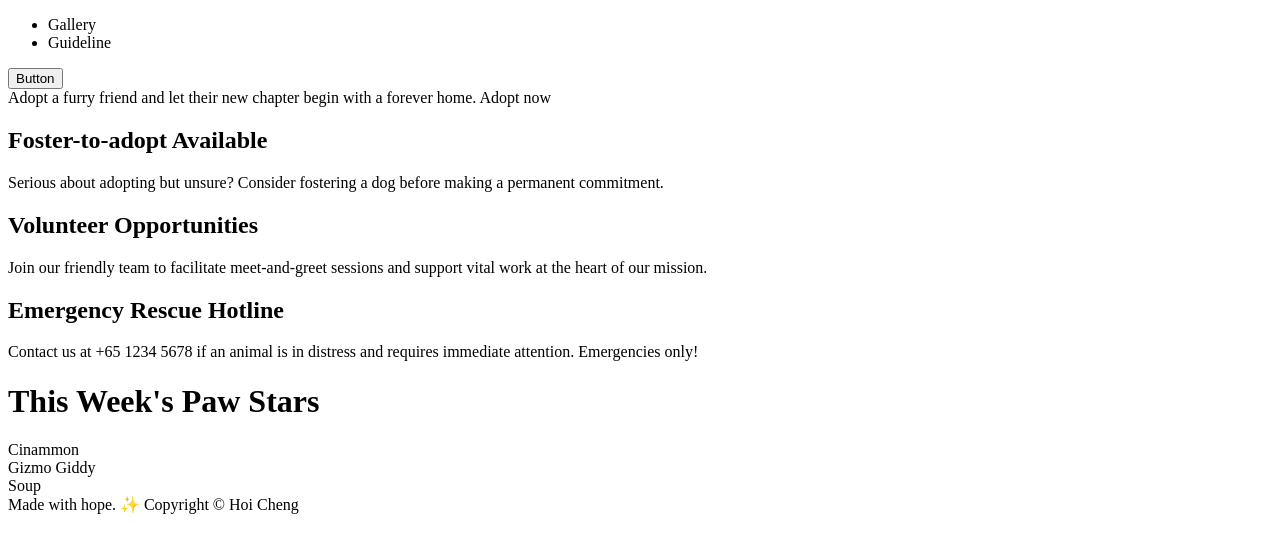
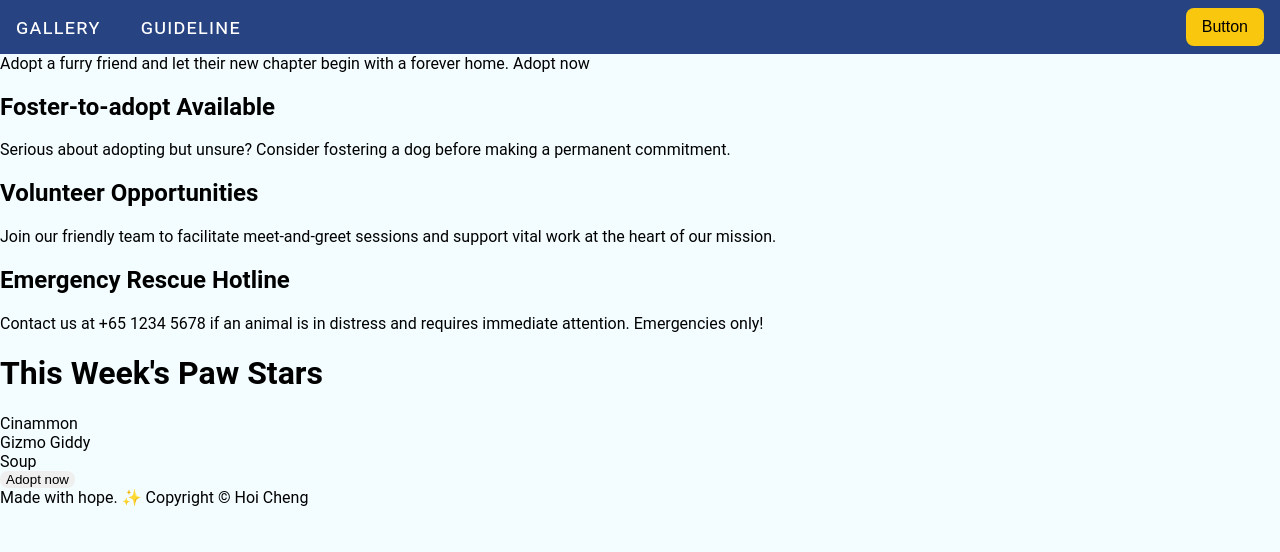
Before and after one commit to catbree/odin-landingpage, a plain HTML site: page index.html in a window 1280 px wide. Drawn offline with Linux system fonts and the light colour scheme.

Commit message:
added style.css and styled nav

```diff
--- a/index.html
+++ b/index.html
@@ -2,19 +2,20 @@
 <html lang="en">
     <head>
         <meta charset="UTF-8">
+        <link rel="stylesheet" href="style.css">
         <title>Paw Haven</title>
     </head>
 
     <body>
         <div class="nav">
             <div class="nav-left">
-                <ul>
+                <ul class="nav-link">
                     <li>Gallery</li>
                     <li>Guideline</li>
                 </ul>
             </div>
             <div class="nav-right">
-                <button>Button</button>
+                <button class="button-small-primary">Button</button>
             </div>
         </div>
         <div class="hero">
@@ -38,15 +39,18 @@
         </div>
         <div class="cta">
             <h1>This Week's Paw Stars</h1>
-            <div class="cta-card">
-                Cinammon
+            <div class="pawstar-list">
+                <div class="pawstar-card">
+                    Cinammon
+                </div>
+                <div class="pawstar-card">
+                    Gizmo Giddy
+                </div>
+                <div class="pawstar-card">
+                    Soup
+                </div>
             </div>
-            <div class="cta-card">
-                Gizmo Giddy
-            </div>
-            <div class="cta-card">
-                Soup
-            </div>
+            <button>Adopt now</button>
         </div>
         <div class="footer">
             Made with hope. ✨ Copyright © Hoi Cheng
--- /dev/null
+++ b/style.css
@@ -0,0 +1,69 @@
+body {
+    display: flex;
+    flex-direction: column;
+    justify-content: stretch;
+    margin: 0;
+
+    font-family: "Roboto", Arial, Helvetica, sans-serif;
+    background: #F3FDFF;
+}
+
+.nav {
+    display: flex;
+    justify-content: space-between;
+    align-items: center;
+    background: #274381;
+    padding: 8px 16px;
+}
+
+ul {
+    display: flex;
+    list-style-type: none;
+    padding: 0;
+    margin: 0;
+    gap: 40px;
+}
+
+ul.nav-link {
+    color: #fff;
+    font-size: 21px;
+    font-weight: 400;
+    line-height: 20px;
+    font-variant: all-small-caps;
+    letter-spacing: 1.26px;
+}
+
+button {
+    display: flex;
+    align-items: center;
+    gap: 4px;
+    border-radius: 8px;
+    border: none;
+    outline: none;
+    box-shadow: none;
+}
+
+.button-small-primary {
+    padding: 8px 16px;
+
+    background-color: #F9C80E;
+    color: #000;
+
+    font-size: 16px;
+    font-weight: 400;
+    line-height: 135.5%;
+
+}
+
+.button-large-primary {
+    padding: 16px 16px;
+
+    background-color: #F9C80E;
+    color: #000;
+
+    font-size: 21px;
+    font-weight: 400;
+    line-height: 20px;
+    font-variant: all-small-caps;
+    letter-spacing: 1.26px;
+}
```
Also changed, not shown: 1 other file.
